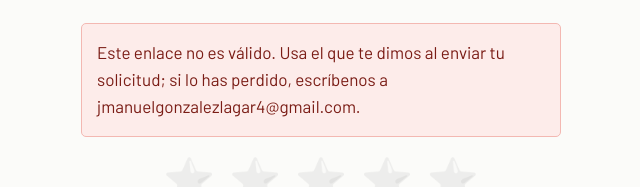
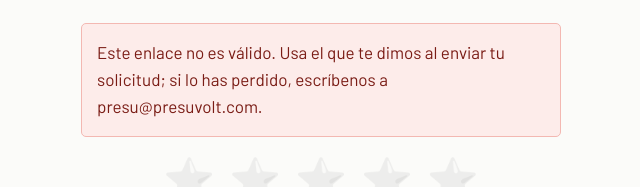
Before and after one commit to jmanuelgonzalezlagar4-crypto/jmanuelgonzalezlagar4-crypto.github.io, a plain HTML site: page valorar.html in a window 1280 px wide. Shown: the part 225-412 px from the top of the page, without its empty margins (319-959 px from the left). Drawn offline with Linux system fonts and the light colour scheme.

Commit message:
Correo de contacto: presu@presuvolt.com

```diff
--- a/valorar.html
+++ b/valorar.html
@@ -116,7 +116,7 @@ function mostrarError(msg){
 }
 
 if (!obra || !token || !/^[a-f0-9]{32}$/.test(token)){
-  mostrarError("Este enlace no es válido. Usa el que te dimos al enviar tu solicitud; si lo has perdido, escríbenos a jmanuelgonzalezlagar4@gmail.com.");
+  mostrarError("Este enlace no es válido. Usa el que te dimos al enviar tu solicitud; si lo has perdido, escríbenos a presu@presuvolt.com.");
   $("btn").disabled = true;
   $("estrellas").style.pointerEvents = "none";
 }
```
